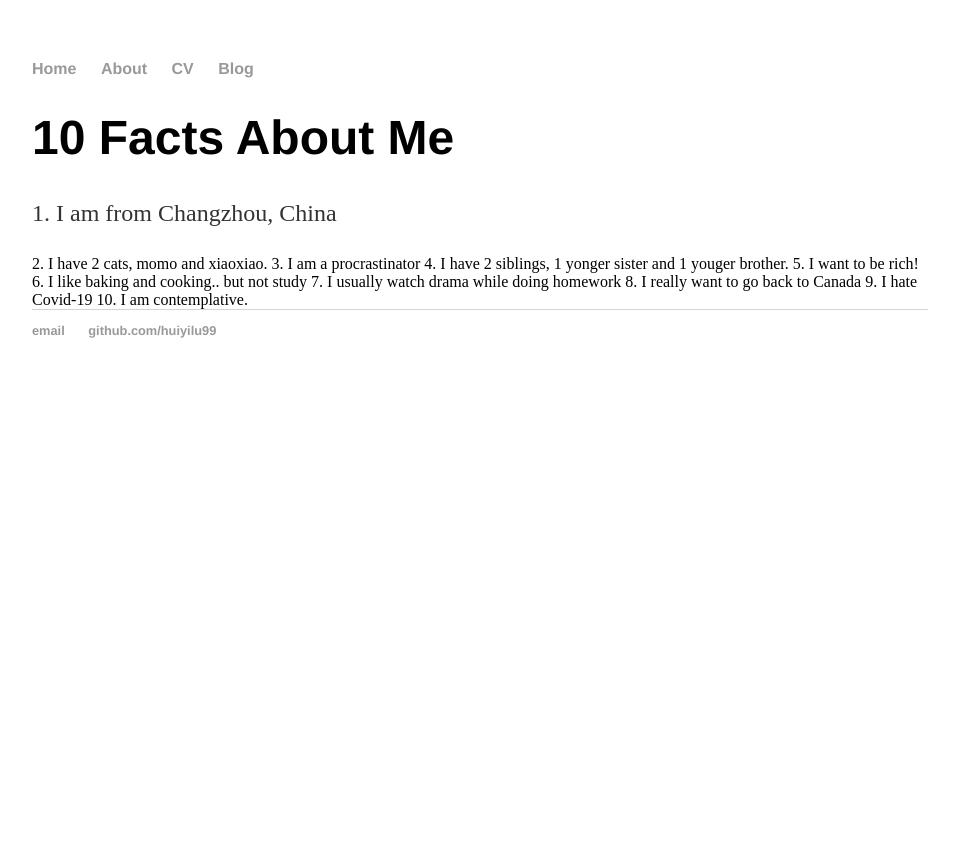
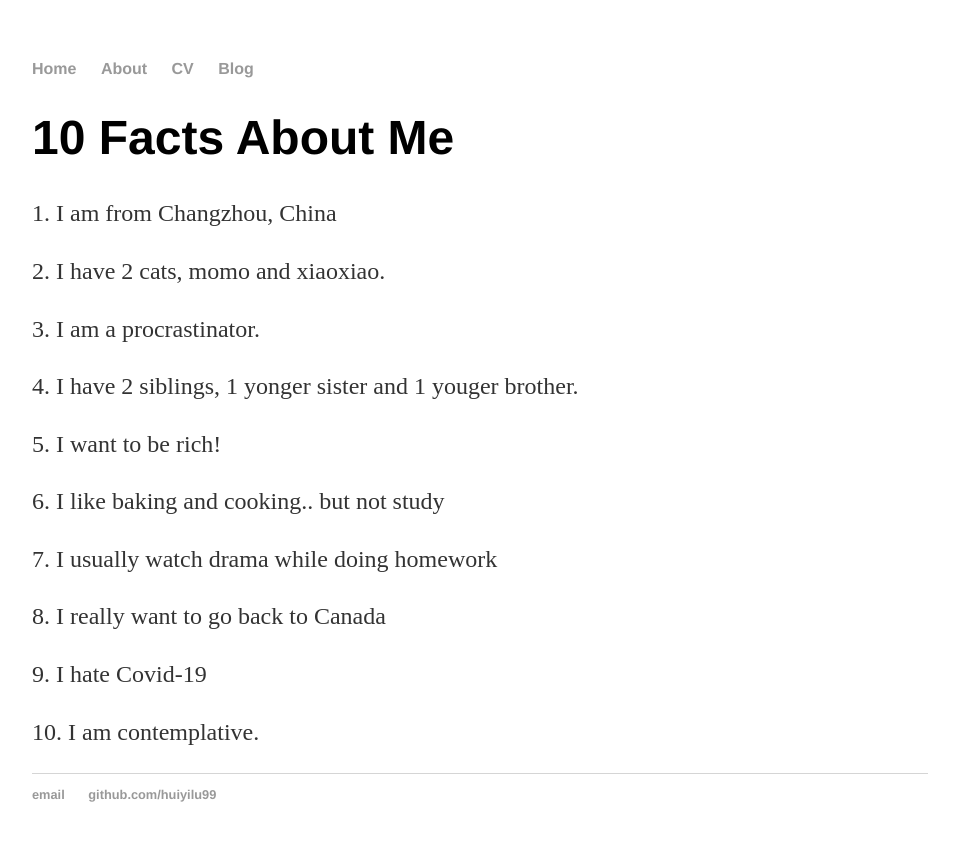
Before and after one commit to huiyilu99/huiyilu99.github.io, a Jekyll site: the page built from about/index.html, in a window 1280 px wide. Shown: the top 841 px of the page, without its empty margins (160-1119 px from the left). Built offline with Jekyll 4.4.1, drawn with Linux system fonts in a browser that asks for light colours.

```diff
--- a/about/index.html
+++ b/about/index.html
@@ -4,12 +4,12 @@ title: 10 Facts About Me
 ---
 	<h1>{{ page.title }}</h1>
 	<p>1. I am from Changzhou, China</p>
-	2. I have 2 cats, momo and xiaoxiao.
-	3. I am a procrastinator
-	4. I have 2 siblings, 1 yonger sister and 1 youger brother.
-	5. I want to be rich!
-	6. I like baking and cooking.. but not study
-	7. I usually watch drama while doing homework
-	8. I really want to go back to Canada
-	9. I hate Covid-19
-	10. I am contemplative.
+	<p>2. I have 2 cats, momo and xiaoxiao.</p>
+	<p>3. I am a procrastinator. </p>
+	<p>4. I have 2 siblings, 1 yonger sister and 1 youger brother.</p>
+	<p>5. I want to be rich!</p>
+	<p>6. I like baking and cooking.. but not study</p>
+	<p>7. I usually watch drama while doing homework</p>
+	<p>8. I really want to go back to Canada</p>
+	<p>9. I hate Covid-19</p>
+	<p>10. I am contemplative. </p>
```
